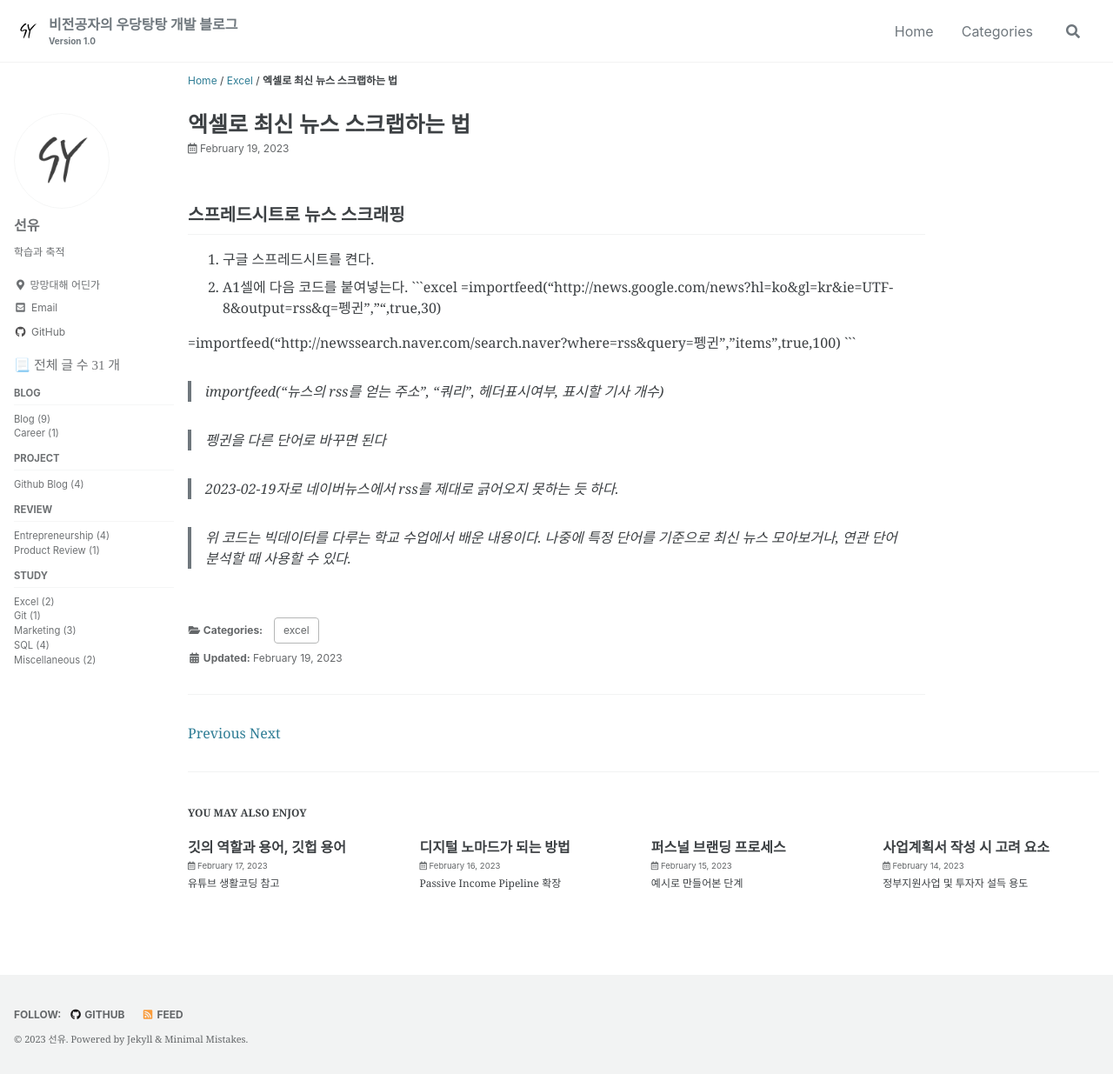
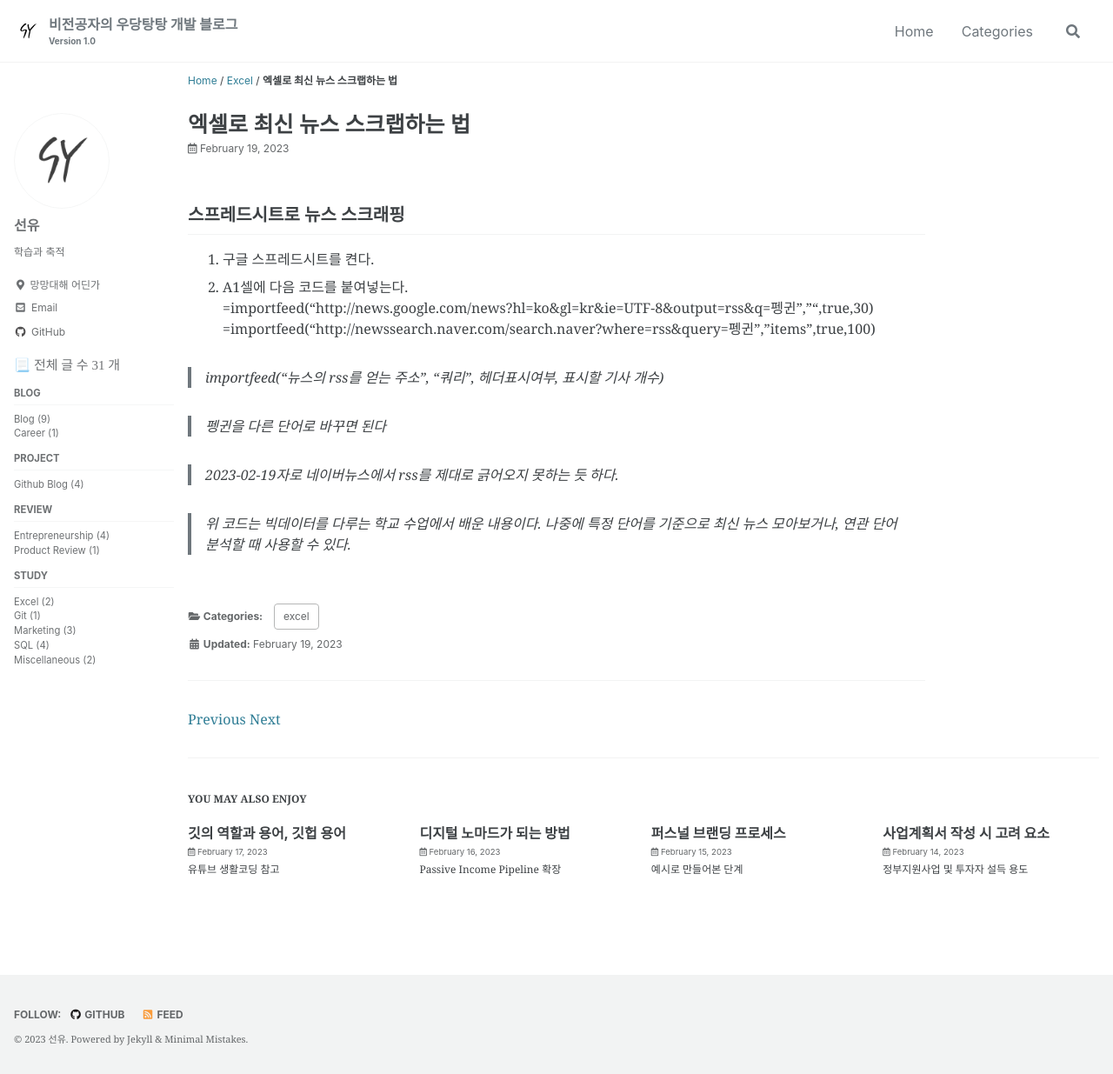
Before and after one commit to devSeanYoo/devSeanYoo.github.io, a Jekyll site: the page built from _posts/2023-02-19-news_scraping_excel_command.md, in a window 1280 px wide and 1235 px high. Shown: the whole window at 87% size. Built offline with Jekyll 4.4.1, drawn with Linux system fonts in a browser that asks for light colours; cached includes are drawn as plain includes; some web fonts are replaced.

Commit message:
Update 2023-02-19-news_scraping_excel_command.md

````diff
--- a/_posts/2023-02-19-news_scraping_excel_command.md
+++ b/_posts/2023-02-19-news_scraping_excel_command.md
@@ -7,11 +7,9 @@ categories : excel
 ## 스프레드시트로 뉴스 스크래핑
 1. 구글 스프레드시트를 켠다.
 2. A1셀에 다음 코드를 붙여넣는다.
-```excel
 =importfeed("http://news.google.com/news?hl=ko&gl=kr&ie=UTF-8&output=rss&q=펭귄","",true,30)
+=importfeed("http://newssearch.naver.com/search.naver?where=rss&query=펭귄","items",true,100)
 
-=importfeed("http://newssearch.naver.com/search.naver?where=rss&query=펭귄","items",true,100)
-```
 > importfeed("뉴스의 rss를 얻는 주소", "쿼리", 헤더표시여부, 표시할 기사 개수)
 
 > 펭귄을 다른 단어로 바꾸면 된다
````
